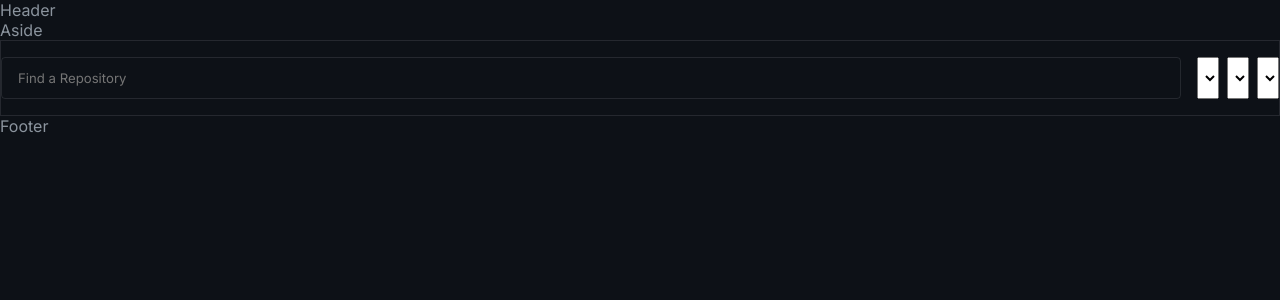
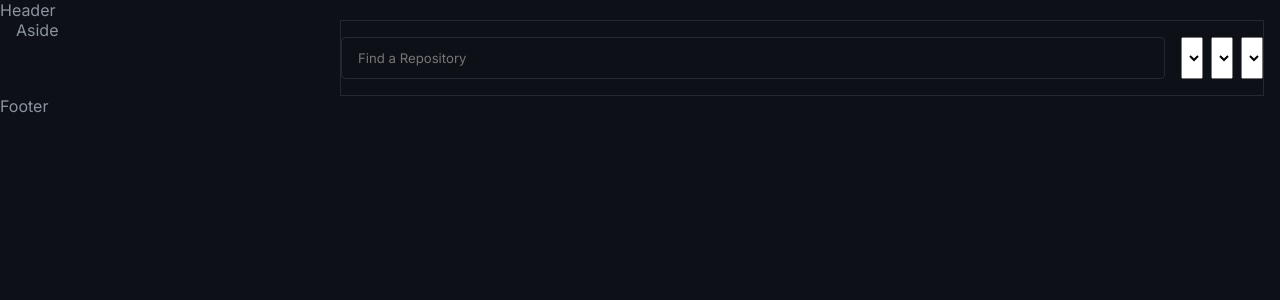
Before and after one commit to volta2016/gitlist, a React (Vite) app: page / in a window 1280 px wide. Shown: the top 300 px of the page. Built offline with nearby package versions, Linux system fonts and the light colour scheme.

Commit message:
[gitlist] [gitlist] Wrapper content

```diff
--- a/src/components/Aside/index.jsx
+++ b/src/components/Aside/index.jsx
@@ -1,7 +1,7 @@
 import React from "react";
 
 const Aside = () => {
-  return <div>Aside</div>;
+  return <aside>Aside</aside>;
 };
 
 export default Aside;
--- a/src/components/Footer/index.jsx
+++ b/src/components/Footer/index.jsx
@@ -1,7 +1,7 @@
 import React from "react";
 
 const Footer = () => {
-  return <div> Footer</div>;
+  return <footer>Footer</footer>;
 };
 
 export default Footer;
--- a/src/components/Home/GithubProfile.jsx
+++ b/src/components/Home/GithubProfile.jsx
@@ -1,12 +1,15 @@
+import { LayoutWrapper } from "../../styles/theme/CommonComponents";
 import Aside from "../Aside";
 import RepositoryList from "../RepositoryList";
-import Layout from "../layout";
+import Layout from "../layout/index";
 
 const GithubProfile = () => {
   return (
     <Layout>
-      <Aside />
-      <RepositoryList />
+      <LayoutWrapper>
+        <Aside />
+        <RepositoryList />
+      </LayoutWrapper>
     </Layout>
   );
 };
--- a/src/components/RepositoryList/index.jsx
+++ b/src/components/RepositoryList/index.jsx
@@ -3,9 +3,9 @@ import Filters from "../Search/Filters";
 
 const RepositoryList = () => {
   return (
-    <div>
+    <section>
       <Filters />
-    </div>
+    </section>
   );
 };
 
--- a/src/components/layout/index.jsx
+++ b/src/components/layout/index.jsx
@@ -1,10 +1,10 @@
 import React from "react";
 import Footer from "../Footer";
-import Header from "../Header";
+import { Container } from "../../styles/theme/CommonComponents";
 
 const Layout = ({ children }) => (
   <>
-    {children}
+    <Container>{children}</Container>
     <Footer />
   </>
 );
--- /dev/null
+++ b/src/styles/theme/CommonComponents.js
@@ -0,0 +1,14 @@
+import styled from "styled-components";
+
+export const LayoutWrapper = styled.div`
+  @media screen and (min-width: 768px) {
+    display: flex;
+    gap: 1rem;
+  }
+`;
+
+export const Container = styled.main`
+  max-width: 1280px;
+  margin: 0px auto;
+  padding: 0px 1rem;
+`;
--- a/src/styles/theme/uiTheme.tsx
+++ b/src/styles/theme/uiTheme.tsx
@@ -53,4 +53,12 @@ export const GlobalStyle = createGlobalStyle`
   input{
     border: none;
   }
+
+  aside {
+    flex: 1 1 0%;
+  }
+  section {
+    flex: 3 1 0%;
+  }
+
 `;
```
Also changed, not shown: src/components/layout/styles.js (added).
